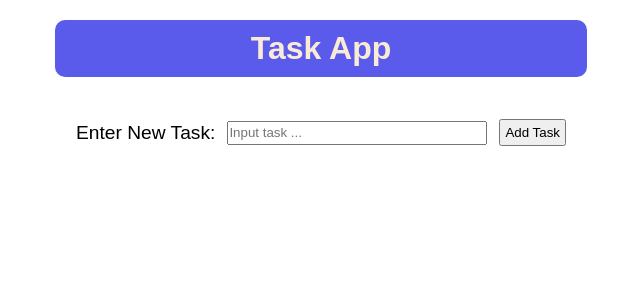
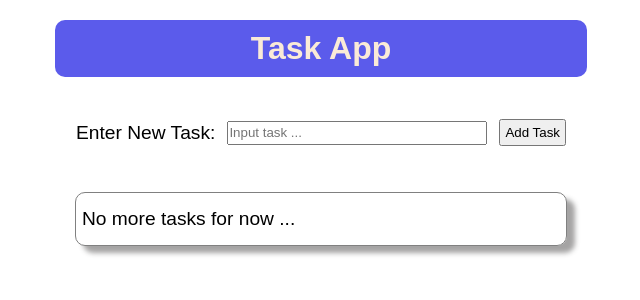
Before and after one commit to SalamanderCtesiphon/todo-list-react-app, a React (Create React App) app: page / in a window 1280 px wide. Shown: the top 300 px of the page, without its empty margins (319-959 px from the left). Built offline with nearby package versions, Linux system fonts and the light colour scheme.

Commit message:
add conditional rendering to the list that shows a all tasks complete message when all tasks are deleted

```diff
--- a/src/App.css
+++ b/src/App.css
@@ -45,11 +45,13 @@ ul {
 li {
   display: flex;
   justify-content: space-between;
+  align-items: center;
   margin: 10px;
   padding: 6px;
   border: 1px solid gray;
   border-radius: 10px;
   box-shadow: 8px 7px 5px rgba(47, 43, 43, 0.432);
+  min-height: 40px;
 }
 
 button {
--- a/src/components/Overview.js
+++ b/src/components/Overview.js
@@ -6,6 +6,13 @@ class Overview extends Component {
   render() {
     const { tasks, task } = this.props;
 
+    if (tasks.length == 0) {
+      return (
+        <ul>
+          <li>No more tasks for now ...</li>
+        </ul>
+      )
+    } else {
       return (
         <ul>
           {tasks.map((task) => {
@@ -18,6 +25,8 @@ class Overview extends Component {
       );
       }
 
+  }
+
 
 };
 
```
Lines whose indentation alone changed are shown as unchanged.
